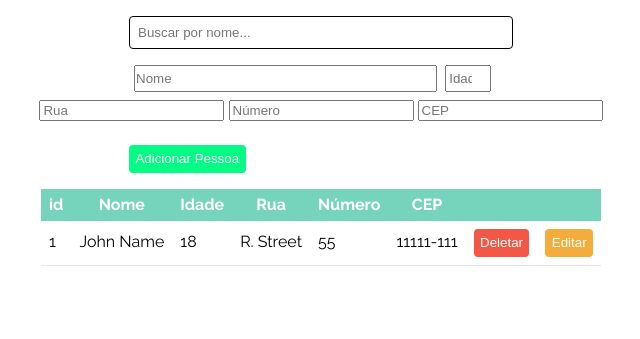
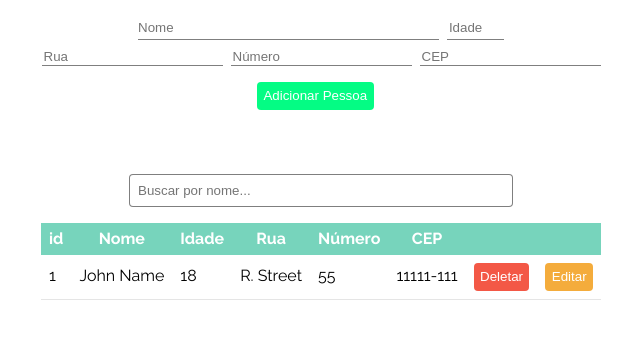
Before and after one commit to DaviGGA/cadastro-de-pessoas, a Django app: template templates/index.html in a window 1280 px wide. Shown: the part 56-395 px from the top of the page, without its empty margins (319-959 px from the left). Run offline with Django 4.2, Linux system fonts and the light colour scheme; the template is opened without the code that fills it, so the values that code supplies are empty.

Commit message:
person inputs

```diff
--- a/static/css/style.css
+++ b/static/css/style.css
@@ -28,8 +28,9 @@ html {
 .search_input {
     width: 100%;
     padding: .5rem;
-    border: .5px solid;
+    border: .5px solid rgba(0,0,0,.5);
     border-radius: 4px;
+    outline: none;
 
 }
 
@@ -44,24 +45,41 @@ html {
 .register-person_person {
     display: flex;
     gap: .5rem;
+}
+
+.register-person input {
+    border: none;
+    border-bottom: 1.5px solid rgba(0,0,0,.5);
+    outline: none;
 
 }
 
+
 .register-person_person #person-name {
-    width: 80%;
+    width: 85%;
     padding: .25rem 0;
 }
 
 .register-person_person #person-age {
-    width: 10%;
+    width: 15%;
+}
+
+.register-person_address {
+    display: flex;
+    gap: .5rem;
+}
+
+.register-person_address # {
+    display: flex;
+    gap: .5rem;
 }
 
 
 
 .add-person {
-    width: 30%;
+    width: 10%;
     margin: 0 auto;
-    margin-top: 1rem;
+    margin-bottom: 4rem;
 }
 
 .table_content {
--- a/templates/index.html
+++ b/templates/index.html
@@ -17,27 +17,22 @@
         <h1 class="banner_text">Cadastro de Pessoas</h1>
     </header>
     <main>
-
-
-
-
-        <div class="search">
-            <input class="search_input" type="search" name="" id="" placeholder="Buscar por nome...">
-        </div>
-
         <div class="register-person">
             <div class="register-person_person">
                 <input type="text" name="" id="person-name" placeholder="Nome">
                 <input type="number" name="" id="person-age" placeholder="Idade">
             </div>
             <div class="register-person_address">
-                <input type="text" name="" id="" placeholder="Rua">
-                <input type="number" name="" id="" placeholder="Número">
-                <input type="text" name="" id="" placeholder="CEP">
+                <input type="text" name="" id="address-street" placeholder="Rua">
+                <input type="number" name="" id="address-number" placeholder="Número">
+                <input type="text" name="" id="address-cep" placeholder="CEP">
             </div>
-            <div class="add-person">
-                <input type="button" data-add-person class="add-button button" value="Adicionar Pessoa">
-            </div>
+        </div>
+        <div class="add-person">
+            <input type="button" class="add-button button" value="Adicionar Pessoa">
+        </div>
+        <div class="search">
+            <input class="search_input" type="search" name="" id="" placeholder="Buscar por nome...">
         </div>
         <table class="table_content">
             <thead class="table_head">
```
